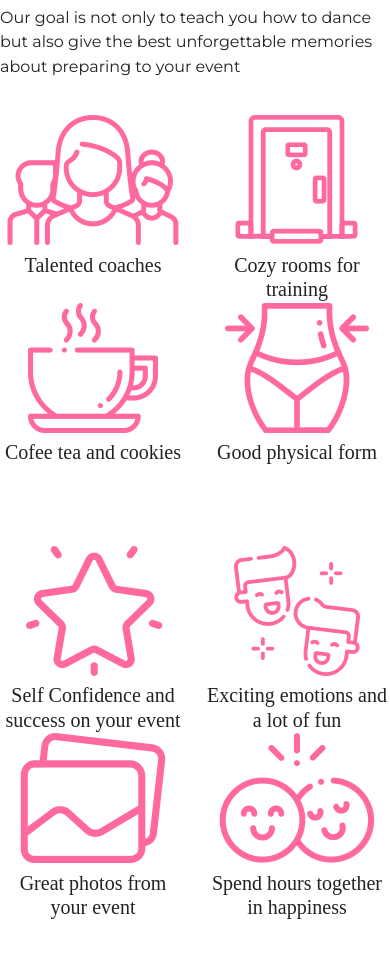
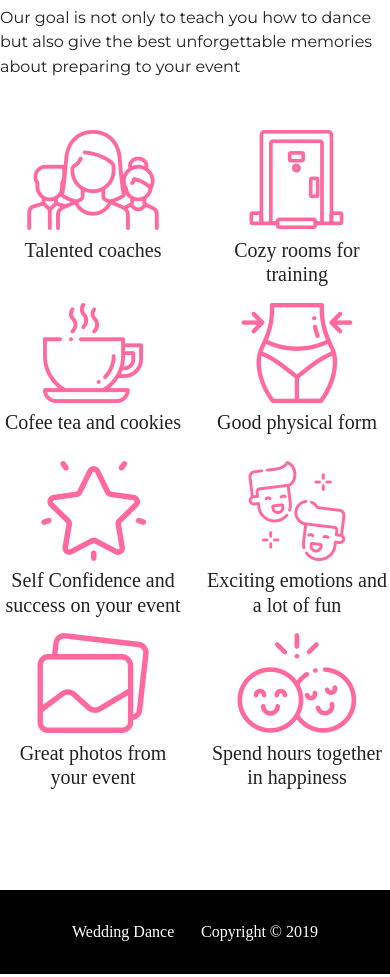
Before and after one commit to YoungKoder/wedding, a website: page index.html in a window 390 px wide. Shown: the part 2320-3297 px from the top of the page. Drawn offline with nearby package versions, Linux system fonts and the light colour scheme.

Commit message:
upgrate animation and recover svg icon(on resize)

```diff
--- a/src/styles/common/_main.scss
+++ b/src/styles/common/_main.scss
@@ -136,8 +136,9 @@ button{
             margin:16px 0 40px 0;
             display: block;
             @include font(24px,500,"Montserrat");
+            opacity:0;
             // animation:fadeIn 1s linear 1.7s;
-            animation:fadeIn 3s;
+            animation:fadeIn 1s .3s forwards;
             // animation-duration:1s;
             // animation-delay: 1.7s;
         }
@@ -146,7 +147,8 @@ button{
 
             line-height: 24px;
             margin-bottom:45px;
-            animation:fadeIn 3s;
+            opacity:0;
+            animation:fadeIn 1s .65s forwards;
             // animation-duration:1s;
             // animation-delay: 1.7s;
         }
@@ -154,8 +156,9 @@ button{
             max-width: 161px;
             box-sizing:border-box;
             border:1px solid $interactive;
+            opacity: 0;
             color:$interactive;
-            animation:fadeIn 3.7s;
+            animation:fadeIn 1s 1s forwards;
         }
     }
     &_imgWrap{
--- a/src/styles/common/_media.scss
+++ b/src/styles/common/_media.scss
@@ -36,6 +36,7 @@
     .wrapper{
         max-width:auto;
     }
+
 }
 @media screen and (min-width:300px) and (max-width:992px){
     .navbar_logo{
@@ -122,4 +123,18 @@
             width:auto;
         }
     }
+    .offers_allOffers {
+        div{
+            &:nth-child(5){
+                padding:5px 0;
+            }
+        }
+        &_offer{
+            .icon_wrapper{
+                i{
+                    font-size: 100px;
+                }
+            }
+        }
+    }
 }
```
Also changed, not shown: style.css.
